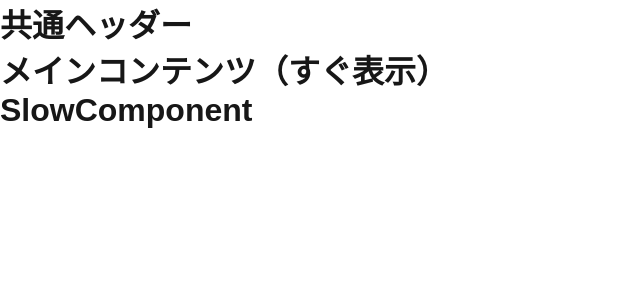
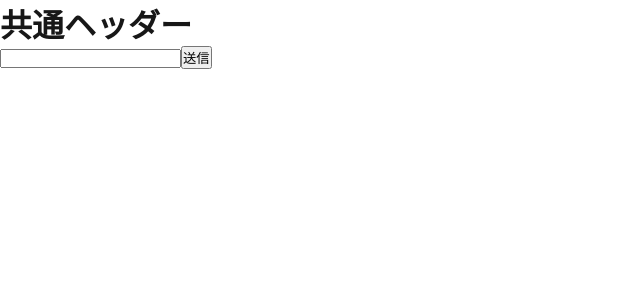
Before and after one commit to mel-sugawara-0821/next-udemy-kurushiba, a Next.js app in the folder next-js-tutorial/: page / in a window 1280 px wide. Shown: the top 300 px of the page, without its empty margins (0-640 px from the left). Built offline with nearby package versions, Linux system fonts and the light colour scheme.

Commit message:
api-route

```diff
--- /dev/null
+++ b/next-js-tutorial/app/api/create/route.ts
@@ -0,0 +1,9 @@
+import { NextResponse } from "next/server";
+
+export async function POST(request: Request) {
+  const data = await request.json();
+  console.log('data--------')
+  console.log(data)
+
+  return NextResponse.json({message: '成功しました'})
+}
--- a/next-js-tutorial/app/page.tsx
+++ b/next-js-tutorial/app/page.tsx
@@ -1,26 +1,51 @@
-import { Suspense } from "react";
+'use client'
+
+import { FormEvent, Suspense } from "react";
 import SlowComponent from "./SlowComponents";
 type Post = {
   id: number,
   title: string
 }
 
-export default async function Home() {
-  // Note: fetchのキャッシュ機能？
-  // const res = await fetch('https://jsonplaceholder.typicode.com/posts');
-  // const posts: Post[] = await res.json();
+// export default async function Home() {
+//   // Note: fetchのキャッシュ機能？
+//   // const res = await fetch('https://jsonplaceholder.typicode.com/posts');
+//   // const posts: Post[] = await res.json();
 
+//   return (
+//     <>
+//       <h1>メインコンテンツ（すぐ表示）</h1>
+//       {/* <Suspense fallback={<div>重いコンポーネントを読み込み中。。。</div>}> */}
+//         <SlowComponent />
+//       {/* </Suspense> */}
+//       {/* <ul>{
+//         posts.map((post) => (
+//           <li key={post.id}>{post.title}</li>
+//         ))}
+//       </ul> */}
+//     </>
+//   );
+// }
+
+export default  function Home() {
+  const handleSubmit = async (e: FormEvent<HTMLFormElement>) => {
+    e.preventDefault();
+    const form = new FormData(e.currentTarget)
+    const name = form.get('name')
+
+    await fetch('/api/create', {
+      method: 'POST',
+      headers: {
+        "Content-Type": "application/json"
+      },
+      body: JSON.stringify({ name })
+    })
+
+  };
   return (
-    <>
-      <h1>メインコンテンツ（すぐ表示）</h1>
-      {/* <Suspense fallback={<div>重いコンポーネントを読み込み中。。。</div>}> */}
-        <SlowComponent />
-      {/* </Suspense> */}
-      {/* <ul>{
-        posts.map((post) => (
-          <li key={post.id}>{post.title}</li>
-        ))}
-      </ul> */}
-    </>
-  );
+    <form onSubmit={handleSubmit}>
+      <input type="text" name='name'/>
+      <button type="submit">送信</button>
+    </form>
+  )
 }
```
Also changed, not shown: 1 other file (tests, documents, lock files or other folders).
